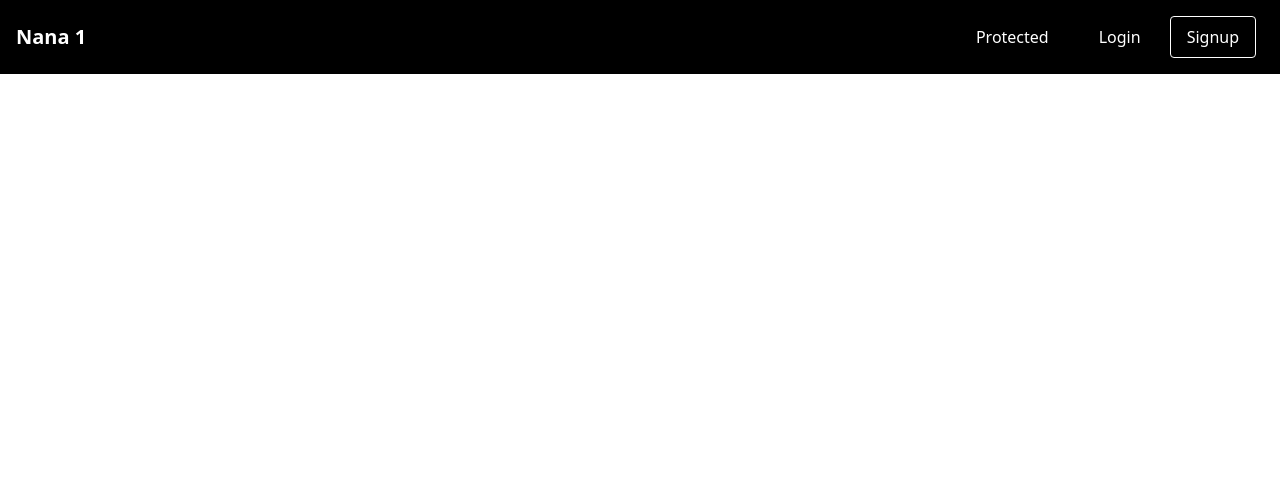
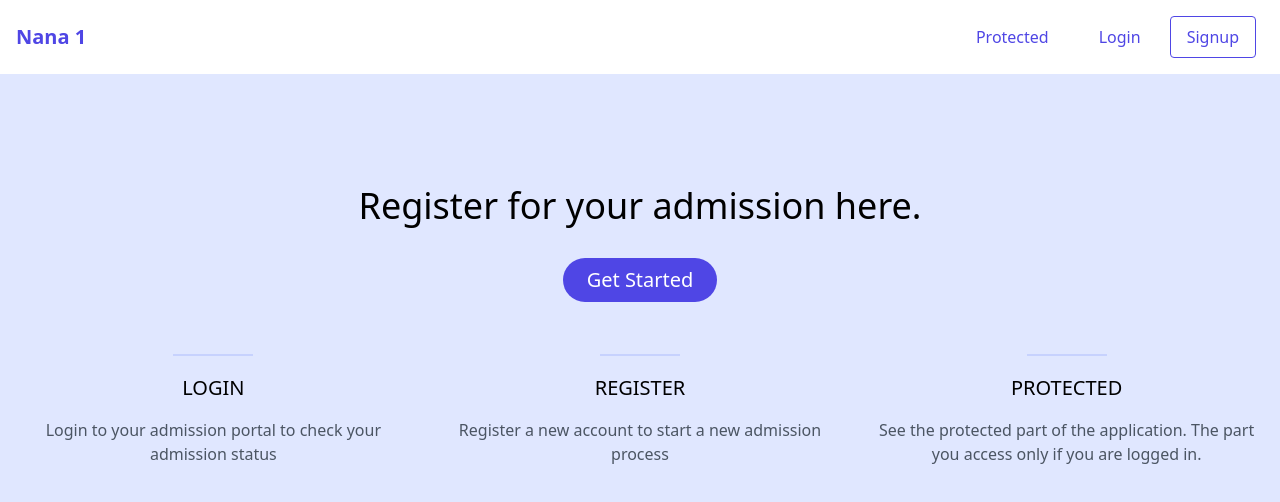
Before and after one commit to dephraiim/chelsea-university-client, a React (Create React App) app: page / in a window 1280 px wide. Shown: the top 502 px of the page. Built offline with nearby package versions, Linux system fonts and the light colour scheme.

Commit message:
homepage done

```diff
--- a/src/App.js
+++ b/src/App.js
@@ -1,9 +1,14 @@
-import logo from './logo.svg';
 import './App.css';
+import Content from './components/Content';
 import Header from './components/Header';
 
 function App() {
-  return <Header />;
+  return (
+    <div className='h-screen bg-indigo-100'>
+      <Header />
+      <Content />
+    </div>
+  );
 }
 
 export default App;
--- /dev/null
+++ b/src/components/Content.js
@@ -0,0 +1,45 @@
+export default function Content() {
+  return (
+    <div>
+      <div class='bg-indigo-100 py-6 md:py-12'>
+        <div class='container px-4 mx-auto'>
+          <div class='text-center max-w-2xl mx-auto'>
+            <h1 class='text-5xl xl:mt-16 md:text-4xl font-medium mb-2'>
+              Register for your admission here.
+            </h1>
+            <button class='bg-indigo-600 text-white py-2 px-6 rounded-full text-xl mt-6'>
+              Get Started
+            </button>
+          </div>
+
+          <div class='md:flex md:flex-wrap md:-mx-4 mt-6 md:mt-12'>
+            <div class='md:w-1/3 md:px-4 xl:px-6 mt-8 md:mt-0 text-center'>
+              <span class='w-20 border-t-2 border-solid border-indigo-200 inline-block mb-3'></span>
+              <h5 class='text-xl font-medium uppercase mb-4'>Login</h5>
+              <p class='text-gray-600'>
+                Login to your admission portal to check your admission status
+              </p>
+            </div>
+
+            <div class='md:w-1/3 md:px-4 xl:px-6 mt-8 md:mt-0 text-center'>
+              <span class='w-20 border-t-2 border-solid border-indigo-200 inline-block mb-3'></span>
+              <h5 class='text-xl font-medium uppercase mb-4'>Register</h5>
+              <p class='text-gray-600'>
+                Register a new account to start a new admission process
+              </p>
+            </div>
+
+            <div class='md:w-1/3 md:px-4 xl:px-6 mt-8 md:mt-0 text-center'>
+              <span class='w-20 border-t-2 border-solid border-indigo-200 inline-block mb-3'></span>
+              <h5 class='text-xl font-medium uppercase mb-4'>Protected</h5>
+              <p class='text-gray-600'>
+                See the protected part of the application. The part you access
+                only if you are logged in.
+              </p>
+            </div>
+          </div>
+        </div>
+      </div>
+    </div>
+  );
+}
--- a/src/components/Header.js
+++ b/src/components/Header.js
@@ -1,40 +1,34 @@
 export default function Header() {
   return (
     <div>
-      <div class='header-2'>
-        <nav class='bg-black py-2 md:py-4'>
-          <div class='container px-4 mx-auto md:flex md:items-center'>
-            <div class='flex justify-between items-center'>
-              <a href='/' class='font-bold text-xl text-white'>
+      <div className='header-2'>
+        <nav className='bg-white py-2 md:py-4'>
+          <div className='container px-4 mx-auto md:flex md:items-center'>
+            <div className='flex justify-between items-center'>
+              <a href='/' className='font-bold text-xl text-indigo-600'>
                 Nana 1
               </a>
-              <button
-                class='border border-solid border-gray-600 px-3 py-1 rounded text-gray-600 opacity-50 hover:opacity-75 md:hidden'
-                id='navbar-toggle'
-              >
-                <i class='fas fa-bars'></i>
-              </button>
             </div>
 
             <div
-              class='hidden md:flex flex-col md:flex-row md:ml-auto mt-3 md:mt-0'
+              className='hidden md:flex flex-col md:flex-row md:ml-auto mt-3 md:mt-0'
               id='navbar-collapse'
             >
               <a
                 href='/'
-                class='p-2 lg:px-4 md:mx-2 text-white text-center border border-transparent rounded hover:bg-white hover:text-black transition-colors duration-300'
+                className='p-2 lg:px-4 md:mx-2 text-indigo-600 text-center border border-transparent rounded hover:bg-indigo-600 hover:text-white transition-colors duration-300'
               >
                 Protected
               </a>
               <a
                 href='/'
-                class='p-2 lg:px-4 md:mx-2 text-white text-center border border-transparent rounded hover:bg-white hover:text-black transition-colors duration-300'
+                className='p-2 lg:px-4 md:mx-2 text-indigo-600 text-center border border-transparent rounded hover:bg-indigo-600 hover:text-white transition-colors duration-300'
               >
                 Login
               </a>
               <a
                 href='/'
-                class='p-2 lg:px-4 md:mx-2 text-white text-center border border-solid border-white rounded hover:bg-white hover:text-black hover:border-black transition-colors duration-300 mt-1 md:mt-0 md:ml-1'
+                className='p-2 lg:px-4 md:mx-2 text-indigo-600 text-center border border-solid border-indigo-600 rounded hover:bg-indigo-600 hover:text-white transition-colors duration-300 mt-1 md:mt-0 md:ml-1'
               >
                 Signup
               </a>
```
